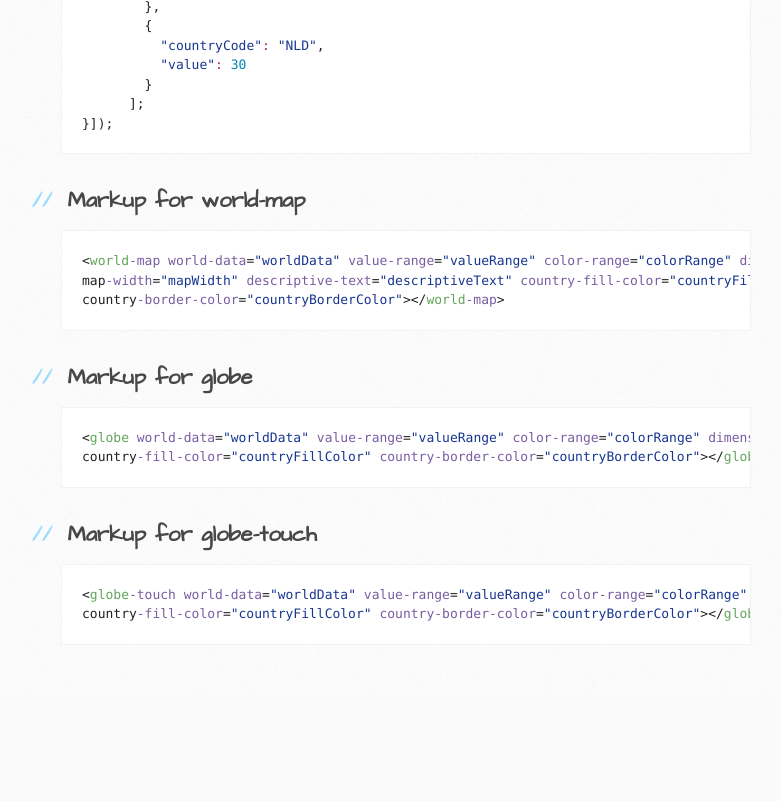
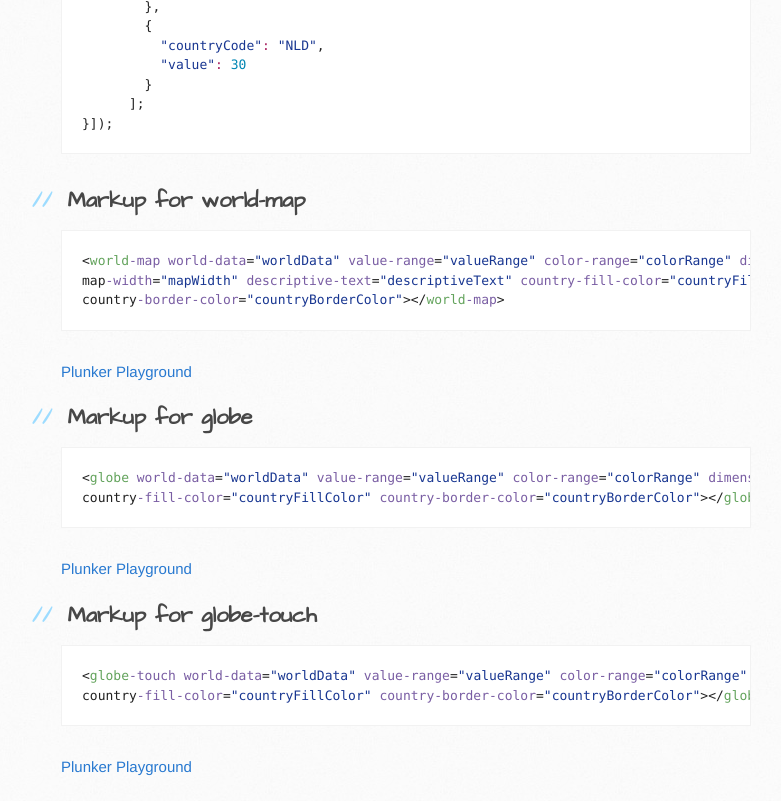
Before and after one commit to sargis-grigoryan/angular-maps, a plain HTML site: page index.html in a window 1280 px wide. Shown: the part 2270-3071 px from the top of the page, without its empty margins (109-890 px from the left). Before the commit the page ends 2967 px from the top, so only its background shows below. Drawn offline with Linux system fonts and the light colour scheme.

Commit message:
updated with plunker link

```diff
--- a/index.html
+++ b/index.html
@@ -165,18 +165,21 @@ myApp.controller(<span class="pl-s"><span class="pl-pds">'</span>Ctrl<span class
 <div class="highlight highlight-html"><pre>&lt;<span class="pl-ent">world</span><span class="pl-e">-map</span> <span class="pl-e">world-data</span>=<span class="pl-s"><span class="pl-pds">"</span>worldData<span class="pl-pds">"</span></span> <span class="pl-e">value-range</span>=<span class="pl-s"><span class="pl-pds">"</span>valueRange<span class="pl-pds">"</span></span> <span class="pl-e">color-range</span>=<span class="pl-s"><span class="pl-pds">"</span>colorRange<span class="pl-pds">"</span></span> <span class="pl-e">dimension</span>=<span class="pl-s"><span class="pl-pds">"</span>dimension<span class="pl-pds">"</span></span>
 map<span class="pl-e">-width</span>=<span class="pl-s"><span class="pl-pds">"</span>mapWidth<span class="pl-pds">"</span></span> <span class="pl-e">descriptive-text</span>=<span class="pl-s"><span class="pl-pds">"</span>descriptiveText<span class="pl-pds">"</span></span> <span class="pl-e">country-fill-color</span>=<span class="pl-s"><span class="pl-pds">"</span>countryFillColor<span class="pl-pds">"</span></span>
 country<span class="pl-e">-border-color</span>=<span class="pl-s"><span class="pl-pds">"</span>countryBorderColor<span class="pl-pds">"</span></span>&gt;&lt;/<span class="pl-ent">world</span><span class="pl-e">-map</span>&gt;</pre></div>
+<div><a href="http://plnkr.co/edit/DrPrLs">Plunker Playground</a><div>
 
 <h2>
 <a id="markup-for-globe" class="anchor" href="#markup-for-globe" aria-hidden="true"><span class="octicon octicon-link"></span></a>Markup for globe</h2>
 
 <div class="highlight highlight-html"><pre>&lt;<span class="pl-ent">globe</span> <span class="pl-e">world-data</span>=<span class="pl-s"><span class="pl-pds">"</span>worldData<span class="pl-pds">"</span></span> <span class="pl-e">value-range</span>=<span class="pl-s"><span class="pl-pds">"</span>valueRange<span class="pl-pds">"</span></span> <span class="pl-e">color-range</span>=<span class="pl-s"><span class="pl-pds">"</span>colorRange<span class="pl-pds">"</span></span> <span class="pl-e">dimension</span>=<span class="pl-s"><span class="pl-pds">"</span>dimension<span class="pl-pds">"</span></span>
 country<span class="pl-e">-fill-color</span>=<span class="pl-s"><span class="pl-pds">"</span>countryFillColor<span class="pl-pds">"</span></span> <span class="pl-e">country-border-color</span>=<span class="pl-s"><span class="pl-pds">"</span>countryBorderColor<span class="pl-pds">"</span></span>&gt;&lt;/<span class="pl-ent">globe</span>&gt;</pre></div>
+<div><a href="http://plnkr.co/edit/W0Y7Joh1mcBXNuFtNnXe">Plunker Playground</a><div>
 
 <h2>
 <a id="markup-for-globe-touch" class="anchor" href="#markup-for-globe-touch" aria-hidden="true"><span class="octicon octicon-link"></span></a>Markup for globe-touch</h2>
 
 <div class="highlight highlight-html"><pre>&lt;<span class="pl-ent">globe</span><span class="pl-e">-touch</span> <span class="pl-e">world-data</span>=<span class="pl-s"><span class="pl-pds">"</span>worldData<span class="pl-pds">"</span></span> <span class="pl-e">value-range</span>=<span class="pl-s"><span class="pl-pds">"</span>valueRange<span class="pl-pds">"</span></span> <span class="pl-e">color-range</span>=<span class="pl-s"><span class="pl-pds">"</span>colorRange<span class="pl-pds">"</span></span> <span class="pl-e">dimension</span>=<span class="pl-s"><span class="pl-pds">"</span>dimension<span class="pl-pds">"</span></span>
 country<span class="pl-e">-fill-color</span>=<span class="pl-s"><span class="pl-pds">"</span>countryFillColor<span class="pl-pds">"</span></span> <span class="pl-e">country-border-color</span>=<span class="pl-s"><span class="pl-pds">"</span>countryBorderColor<span class="pl-pds">"</span></span>&gt;&lt;/<span class="pl-ent">globe</span><span class="pl-e">-touch</span>&gt;</pre></div>
+<div><a href="http://plnkr.co/edit/7cLRe1">Plunker Playground</a><div>
         </section>
 
         <aside id="sidebar">
```
